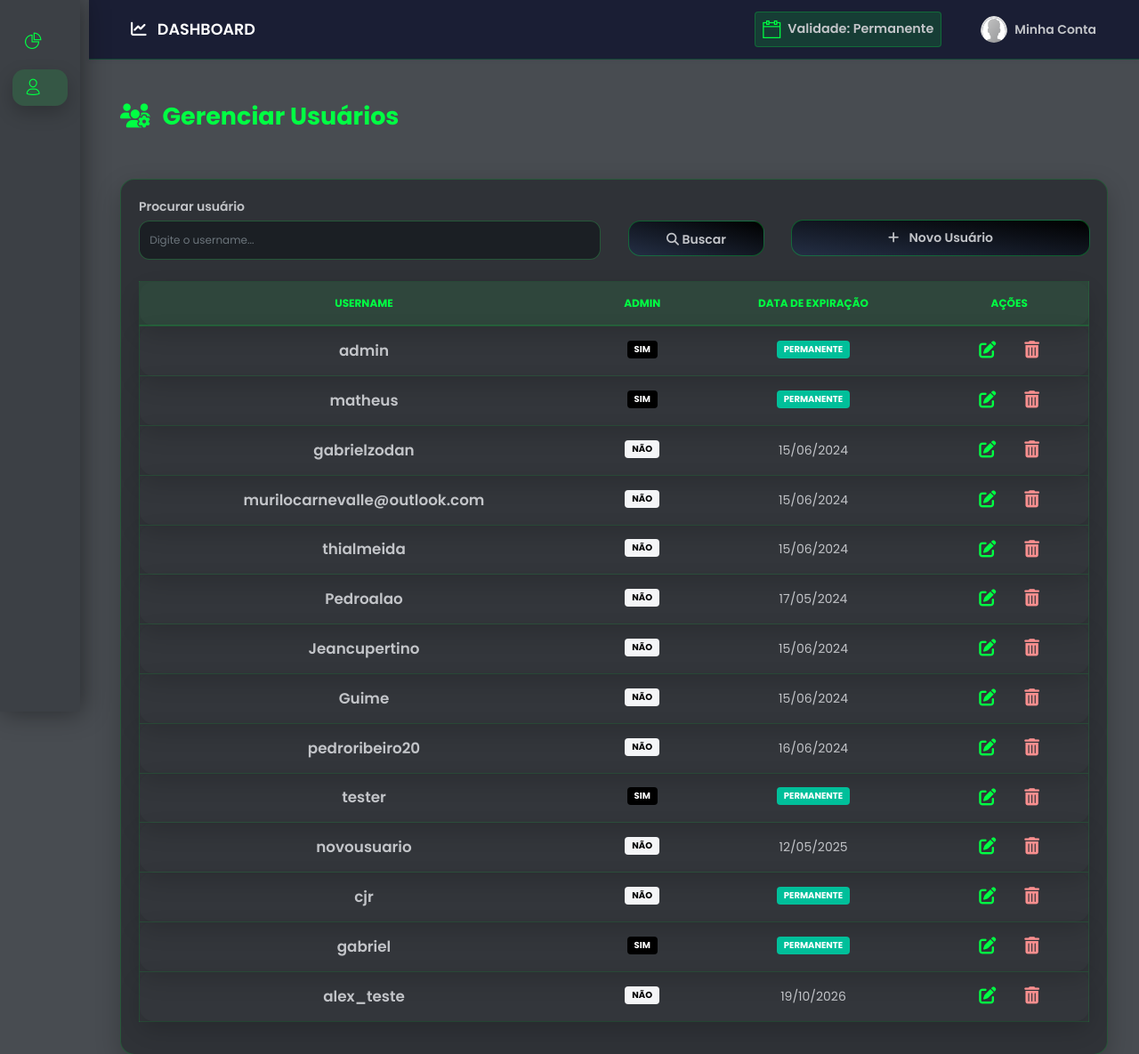
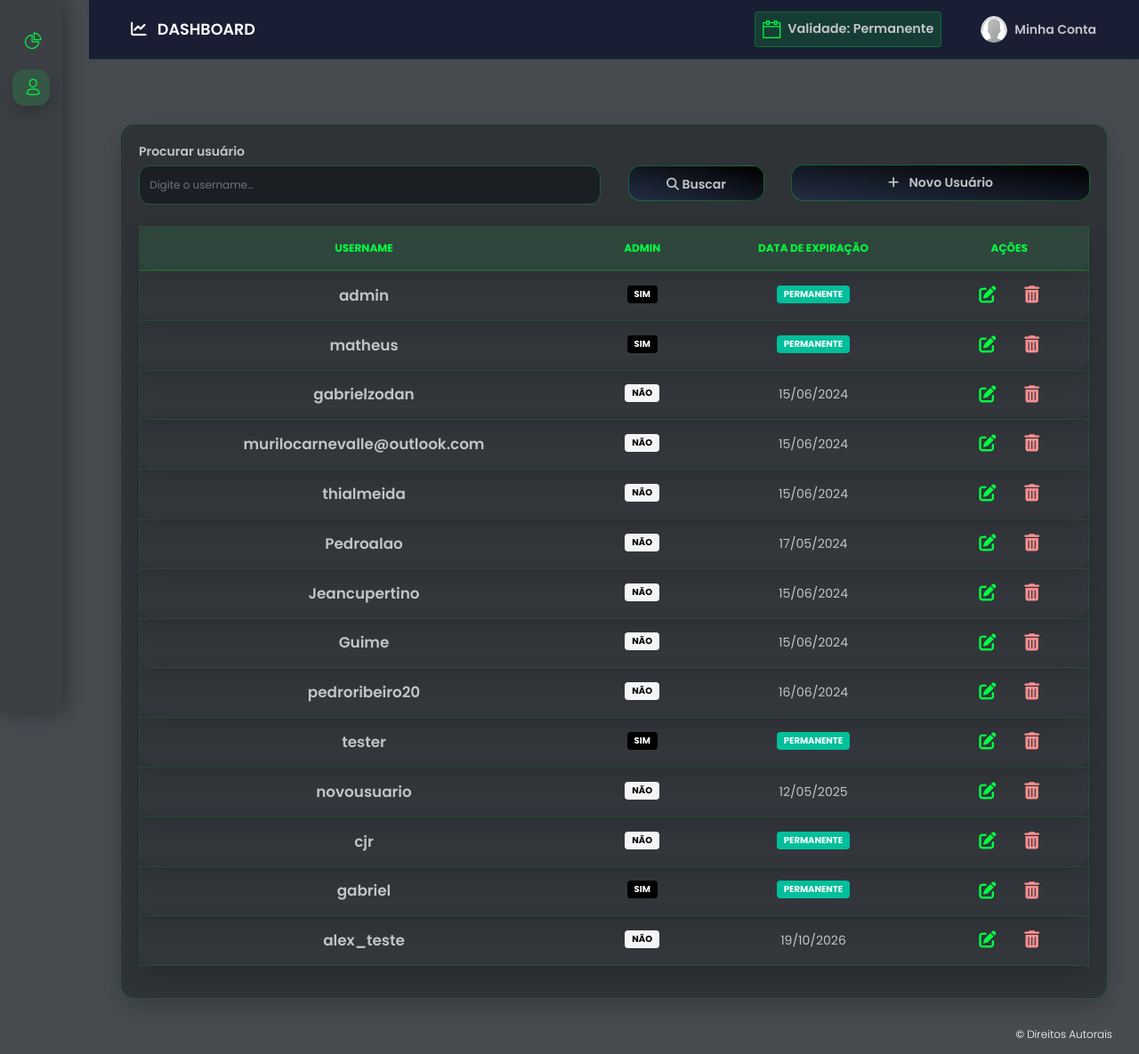
Before and after one commit to Sakemo/arbitrage_site, a Flask app: page /users in a window 1280 px wide. Shown: the top 1185 px of the page at 89% size. Run offline with Flask 3, Linux system fonts and the light colour scheme; a user stored in the database is signed in; data comes from the database, SQL or seed files in the repository; some libraries are stand-ins or nearby versions.

Commit message:
Remove title from user management page and adjust sidebar width for improved layout

```diff
--- a/templates/home/users.html
+++ b/templates/home/users.html
@@ -1,6 +1,4 @@
 {% extends "layouts/base.html" %}
-
-{% block title %} Gerenciar Usuários {% endblock %}
 
 {% block stylesheets %}
 <link rel="stylesheet" href="https://cdnjs.cloudflare.com/ajax/libs/font-awesome/6.5.2/css/all.min.css">
@@ -180,7 +178,6 @@
     <div class="container mt-5">
 
         <div class="d-flex justify-content-between align-items-center mb-4">
-            <h2><i class="fas fa-users-cog mr-2"></i> Gerenciar Usuários</h2>
         </div>
 
         <div class="card">
--- a/templates/includes/sidebar.html
+++ b/templates/includes/sidebar.html
@@ -6,7 +6,7 @@
     /* 1. ESTILO DA SIDEBAR (Visual) */
     .sidebar {
         background: #3C4045 !important;
-        width: 90px;
+        width: 70px;
         position: fixed;
         top: 0;
         bottom: 0;
```
